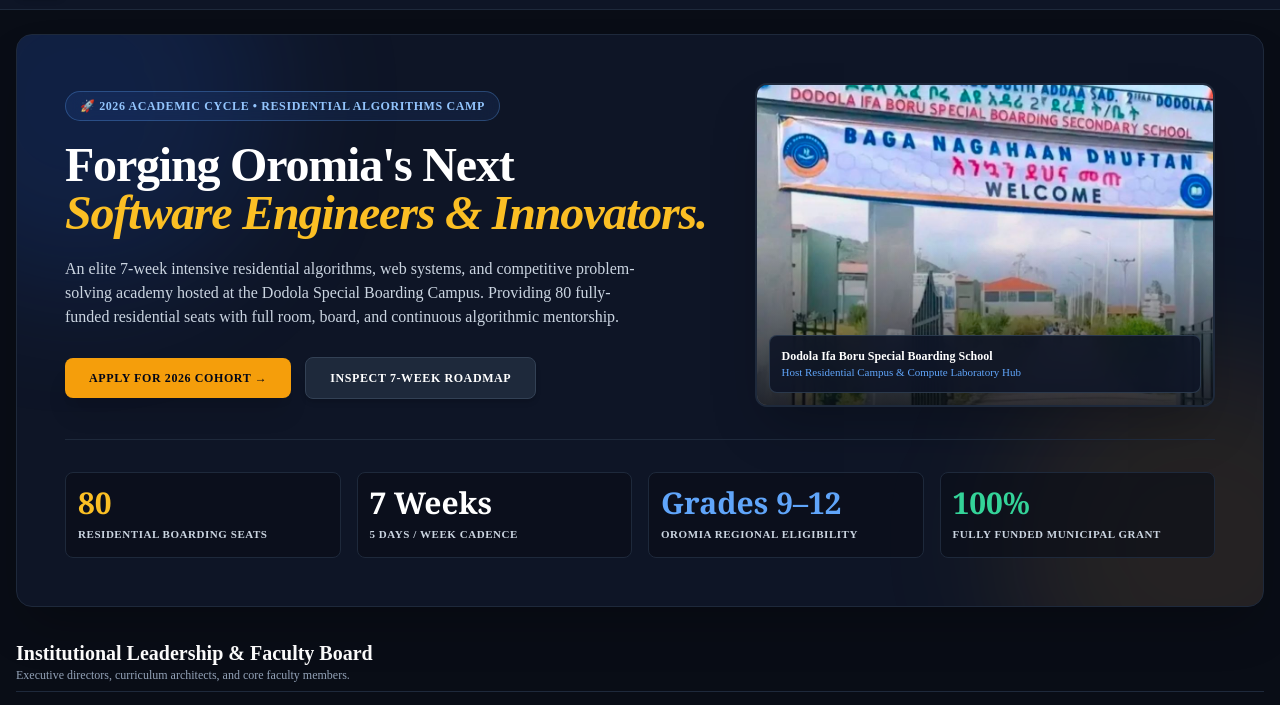
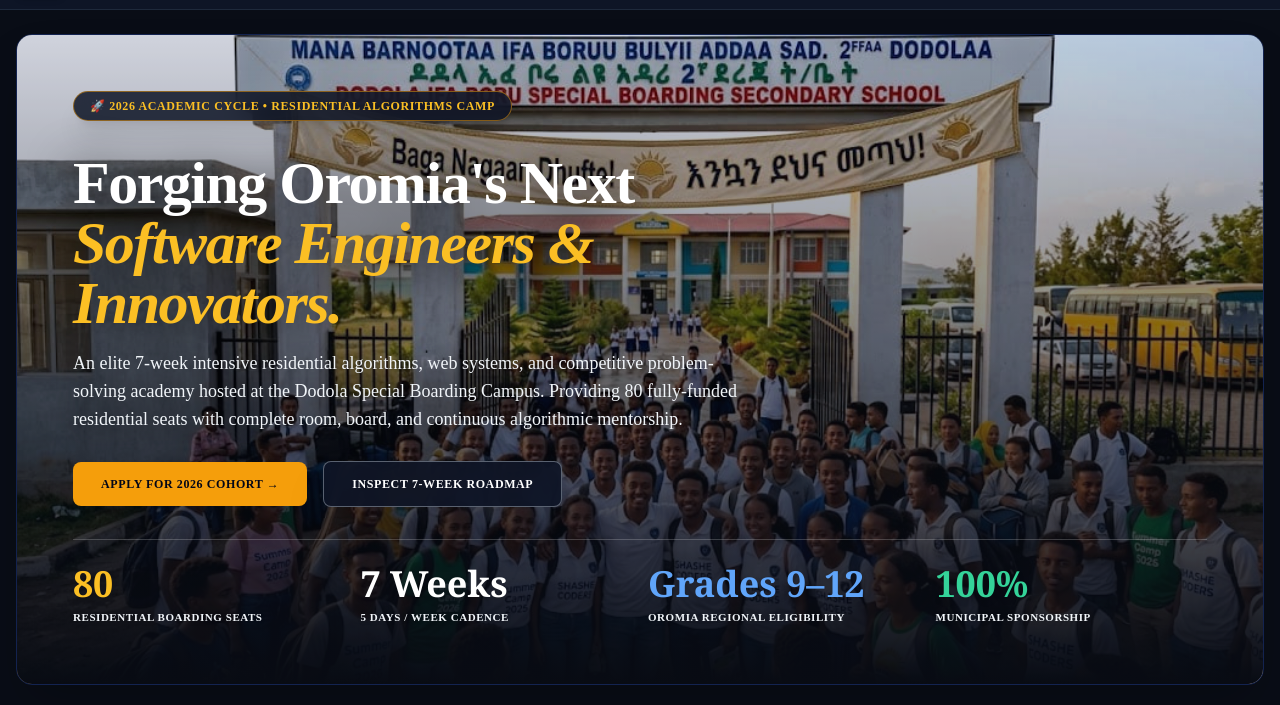
Before and after one commit to Gosa-n-geleto/shashecoders-portal, a website: page public/index.html in a window 1280 px wide. Shown: the part 63-768 px from the top of the page. Drawn offline with nearby package versions, Linux system fonts and the light colour scheme.

Commit message:
Update index.html

```diff
--- a/public/index.html
+++ b/public/index.html
@@ -52,77 +52,69 @@
   <!-- Main Body Content -->
   <main class="flex-1">
 
-    <!-- 1. EXECUTIVE DASHBOARD & CRISP HERO -->
+    <!-- 1. EXECUTIVE DASHBOARD & EXPANSIVE FULL-BLEED HERO -->
     <section id="view-overview" class="max-w-7xl mx-auto px-4 py-6 space-y-8">
 
-      <!-- Balanced Hero Container -->
-      <div class="relative w-full rounded-2xl overflow-hidden shadow-2xl border border-[#1E293B] bg-[#0E1526] p-6 sm:p-10 lg:p-12">
-        <div class="absolute -top-32 -left-32 w-96 h-96 bg-blue-600/15 rounded-full blur-3xl pointer-events-none"></div>
-        <div class="absolute -bottom-32 -right-32 w-96 h-96 bg-amber-500/10 rounded-full blur-3xl pointer-events-none"></div>
+      <!-- Full-Width High-Resolution Coders Hero -->
+      <div class="relative w-full rounded-2xl overflow-hidden shadow-2xl border border-blue-900/50 min-h-[540px] sm:min-h-[600px] flex flex-col justify-between p-6 sm:p-12 lg:p-14">
 
-        <div class="relative z-10 grid grid-cols-1 lg:grid-cols-12 gap-8 items-center">
+        <!-- Full Canvas Background Image -->
+        <img
+          src="/shasheco.jpg"
+          alt="ShasheCoders Academy Cohort"
+          class="absolute inset-0 w-full h-full object-cover object-center brightness-105 contrast-105"
+          onerror="this.onerror=null; this.src='/shasheco.png';"
+        />
 
-          <!-- Left Column: Executive Mission -->
-          <div class="lg:col-span-7 space-y-5">
-            <div class="inline-flex items-center gap-2 px-3.5 py-1.5 rounded-full bg-blue-500/10 border border-blue-400/30 text-[#93C5FD] text-xs font-semibold uppercase tracking-wider backdrop-blur-md">
+        <!-- Deep Cinematic Shadow & Gradient Tint -->
+        <div class="absolute inset-0 bg-gradient-to-t from-[#090D16] via-[#090D16]/40 to-transparent z-0"></div>
+        <div class="absolute inset-0 bg-blue-950/20 mix-blend-multiply z-0"></div>
+
+        <!-- Top Tag Badge -->
+        <div class="relative z-10">
+          <div class="inline-flex items-center gap-2 px-4 py-1.5 rounded-full bg-[#0E1526]/85 border border-amber-500/50 text-amber-400 text-xs font-bold uppercase tracking-wider backdrop-blur-md shadow-xl">
             🚀 2026 ACADEMIC CYCLE • RESIDENTIAL ALGORITHMS CAMP
           </div>
+        </div>
 
-            <h1 class="text-3xl sm:text-4xl lg:text-5xl font-bold text-white tracking-tight leading-[1.2]">
+        <!-- Center Headline & Action Block -->
+        <div class="relative z-10 max-w-3xl space-y-4 my-auto py-8">
+          <h1 class="text-4xl sm:text-5xl lg:text-6xl font-bold text-white tracking-tight leading-[1.15] drop-shadow-[0_4px_24px_rgba(0,0,0,0.95)]">
             Forging Oromia's Next <br>
             <span class="text-amber-400 italic">Software Engineers & Innovators.</span>
           </h1>
 
-            <p class="text-sm sm:text-base text-slate-300 leading-relaxed max-w-xl font-normal">
-              An elite 7-week intensive residential algorithms, web systems, and competitive problem-solving academy hosted at the Dodola Special Boarding Campus. Providing 80 fully-funded residential seats with full room, board, and continuous algorithmic mentorship.
+          <p class="text-base sm:text-lg text-slate-100 leading-relaxed font-medium max-w-2xl drop-shadow-[0_2px_12px_rgba(0,0,0,0.95)]">
+            An elite 7-week intensive residential algorithms, web systems, and competitive problem-solving academy hosted at the Dodola Special Boarding Campus. Providing 80 fully-funded residential seats with complete room, board, and continuous algorithmic mentorship.
           </p>
 
-            <div class="pt-2 flex flex-wrap items-center gap-3.5">
-              <button onclick="navigate('apply')" class="px-6 py-3 bg-[#F59E0B] hover:bg-[#D97706] text-slate-950 font-bold text-xs uppercase tracking-wider rounded-lg shadow-xl transition-all transform hover:-translate-y-0.5">
+          <div class="pt-3 flex flex-wrap items-center gap-4">
+            <button onclick="navigate('apply')" class="px-7 py-3.5 bg-[#F59E0B] hover:bg-[#D97706] text-slate-950 font-bold text-xs uppercase tracking-wider rounded-lg shadow-2xl transition-all transform hover:-translate-y-0.5">
               Apply for 2026 Cohort →
             </button>
-              <button onclick="navigate('classes')" class="px-6 py-3 bg-[#1E293B] hover:bg-slate-800 text-white border border-slate-700 font-semibold text-xs uppercase tracking-wider rounded-lg shadow-md transition-all">
+            <button onclick="navigate('classes')" class="px-7 py-3.5 bg-[#0E1526]/90 hover:bg-[#1E293B] text-white border border-slate-300/40 font-semibold text-xs uppercase tracking-wider rounded-lg backdrop-blur-md shadow-2xl transition-all">
               Inspect 7-Week Roadmap
             </button>
           </div>
         </div>
 
-          <!-- Right Column: Framed Campus Image -->
-          <div class="lg:col-span-5">
-            <div class="relative rounded-xl overflow-hidden border-2 border-[#1E293B] shadow-2xl bg-[#090D16] group">
-              <img
-                src="/dodola(venture).jpg"
-                alt="Dodola Special Boarding Campus"
-                class="w-full h-72 sm:h-80 object-cover object-center filter brightness-100 contrast-105 group-hover:scale-105 transition-transform duration-700"
-                onerror="this.src='/dodola(venture).png';"
-              />
-              <div class="absolute inset-0 bg-gradient-to-t from-[#090D16] via-transparent to-transparent opacity-80"></div>
-              <div class="absolute bottom-3 left-3 right-3 p-3 rounded-lg bg-[#0E1526]/90 border border-slate-700/80 backdrop-blur-md">
-                <span class="text-white font-bold text-xs block">Dodola Ifa Boru Special Boarding School</span>
-                <span class="text-[11px] text-blue-400 block">Host Residential Campus & Compute Laboratory Hub</span>
+        <!-- Bottom KPI Metrics Row -->
+        <div class="relative z-10 grid grid-cols-2 sm:grid-cols-4 gap-4 pt-6 border-t border-white/20 backdrop-blur-xs">
+          <div>
+            <span class="text-3xl sm:text-4xl font-bold text-amber-400 block font-serif drop-shadow-md">80</span>
+            <span class="text-[11px] uppercase tracking-wider text-slate-100 font-bold drop-shadow">Residential Boarding Seats</span>
           </div>
+          <div>
+            <span class="text-3xl sm:text-4xl font-bold text-white block font-serif drop-shadow-md">7 Weeks</span>
+            <span class="text-[11px] uppercase tracking-wider text-slate-100 font-bold drop-shadow">5 Days / Week Cadence</span>
           </div>
+          <div>
+            <span class="text-3xl sm:text-4xl font-bold text-blue-400 block font-serif drop-shadow-md">Grades 9–12</span>
+            <span class="text-[11px] uppercase tracking-wider text-slate-100 font-bold drop-shadow">Oromia Regional Eligibility</span>
           </div>
-
-        </div>
-
-        <!-- Metrics Grid -->
-        <div class="relative z-10 grid grid-cols-2 sm:grid-cols-4 gap-4 pt-8 mt-8 border-t border-[#1E293B]">
-          <div class="p-3 bg-[#090D16]/60 border border-[#1E293B] rounded-lg">
-            <span class="text-2xl sm:text-3xl font-bold text-amber-400 block font-serif">80</span>
-            <span class="text-[11px] uppercase tracking-wider text-slate-300 font-semibold">Residential Boarding Seats</span>
-          </div>
-          <div class="p-3 bg-[#090D16]/60 border border-[#1E293B] rounded-lg">
-            <span class="text-2xl sm:text-3xl font-bold text-white block font-serif">7 Weeks</span>
-            <span class="text-[11px] uppercase tracking-wider text-slate-300 font-semibold">5 Days / Week Cadence</span>
-          </div>
-          <div class="p-3 bg-[#090D16]/60 border border-[#1E293B] rounded-lg">
-            <span class="text-2xl sm:text-3xl font-bold text-blue-400 block font-serif">Grades 9–12</span>
-            <span class="text-[11px] uppercase tracking-wider text-slate-300 font-semibold">Oromia Regional Eligibility</span>
-          </div>
-          <div class="p-3 bg-[#090D16]/60 border border-[#1E293B] rounded-lg">
-            <span class="text-2xl sm:text-3xl font-bold text-emerald-400 block font-serif">100%</span>
-            <span class="text-[11px] uppercase tracking-wider text-slate-300 font-semibold">Fully Funded Municipal Grant</span>
+          <div>
+            <span class="text-3xl sm:text-4xl font-bold text-emerald-400 block font-serif drop-shadow-md">100%</span>
+            <span class="text-[11px] uppercase tracking-wider text-slate-100 font-bold drop-shadow">Municipal Sponsorship</span>
           </div>
         </div>
 
```
Lines whose indentation alone changed are shown as unchanged.
